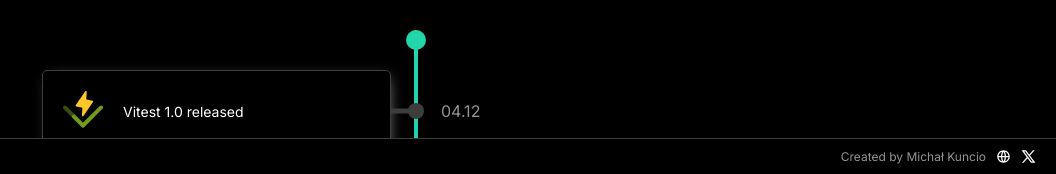
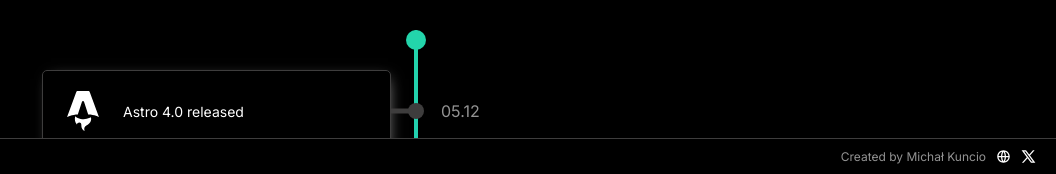
Before and after one commit to michalkuncio/frontendhistory, a Nuxt app: page / in a window 1280 px wide. Shown: the part 626-800 px from the top of the page, without its empty margins (224-1280 px from the left). Built offline with nearby package versions, Linux system fonts and the light colour scheme.

Commit message:
Add Astro 4.0

```diff
--- a/data/2023.ts
+++ b/data/2023.ts
@@ -1,6 +1,12 @@
 export default {
     year: 2023,
     items: [
+        {
+            date: '2023-12-05',
+            title: 'Astro 4.0 released',
+            link: 'https://github.com/withastro/astro/releases/tag/astro%404.0.0',
+            icon: 'astro'
+        },
         {
             date: '2023-12-04',
             title: 'Vitest 1.0 released',
```
